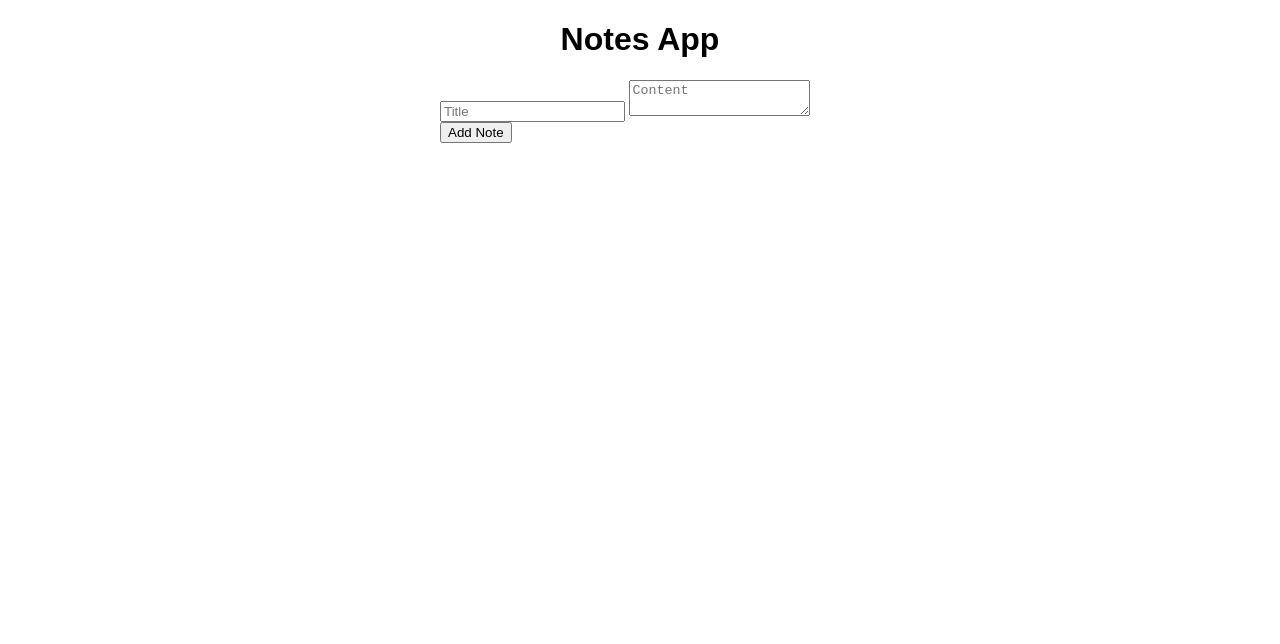
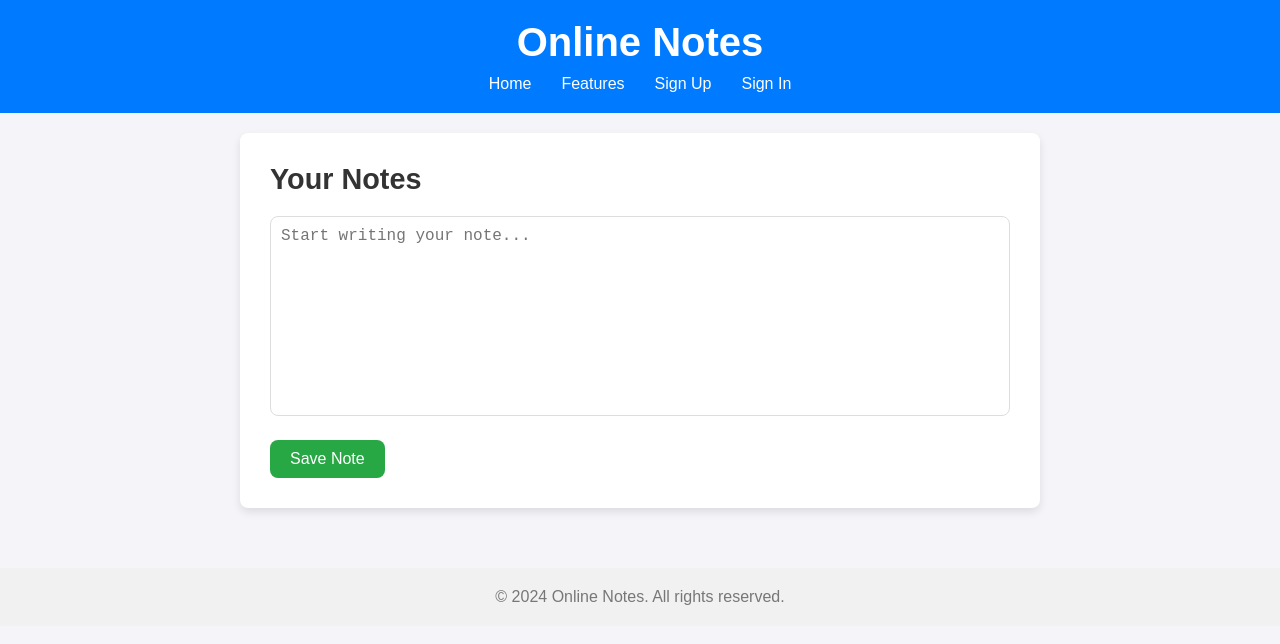
Before and after one commit to newaitayush/notes, a website: page public/index.html in a window 1280 px wide. Drawn offline with Linux system fonts and the light colour scheme.

Commit message:
Updated HTML and CSS

```diff
--- a/public/index.html
+++ b/public/index.html
@@ -3,18 +3,32 @@
 <head>
     <meta charset="UTF-8">
     <meta name="viewport" content="width=device-width, initial-scale=1.0">
-    <title>Notes App</title>
+    <title>Online Notes</title>
     <link rel="stylesheet" href="styles.css">
-    <script src="./app.js"></script>
 </head>
 <body>
-    <h1>Notes App</h1>
-    <form id="note-form">
-        <input type="text" id="title" placeholder="Title" required>
-        <textarea id="content" placeholder="Content" required></textarea>
-        <button type="submit">Add Note</button>
-    </form>
-    <ul id="notes-list"></ul>
-    <script src="app.js"></script>
+    <header>
+        <h1>Online Notes</h1>
+        <nav>
+            <ul>
+                <li><a href="#">Home</a></li>
+                <li><a href="#">Features</a></li>
+                <li><a href="#">Sign Up</a></li>
+                <li><a href="#">Sign In</a></li>
+            </ul>
+        </nav>
+    </header>
+
+    <main>
+        <section class="note-container">
+            <h2>Your Notes</h2>
+            <textarea placeholder="Start writing your note..."></textarea>
+            <button class="save-btn">Save Note</button>
+        </section>
+    </main>
+
+    <footer>
+        <p>&copy; 2024 Online Notes. All rights reserved.</p>
+    </footer>
 </body>
 </html>
--- a/public/styles.css
+++ b/public/styles.css
@@ -1,5 +1,104 @@
-body { font-family: Arial, sans-serif; }
-h1 { text-align: center; }
-form { max-width: 400px; margin: 20px auto; }
-ul { list-style-type: none; padding: 0; }
-li { background: #f4f4f4; margin: 10px 0; padding: 10px; }
+/* General Reset */
+* {
+    margin: 0;
+    padding: 0;
+    box-sizing: border-box;
+}
+
+/* Body and Font Setup */
+body {
+    font-family: Arial, sans-serif;
+    background-color: #f4f4f9;
+    color: #333;
+}
+
+/* Header */
+header {
+    background-color: #007bff;
+    color: white;
+    padding: 20px;
+    text-align: center;
+}
+
+header h1 {
+    font-size: 2.5rem;
+}
+
+header nav ul {
+    list-style: none;
+    display: flex;
+    justify-content: center;
+    margin-top: 10px;
+}
+
+header nav ul li {
+    margin: 0 15px;
+}
+
+header nav ul li a {
+    color: white;
+    text-decoration: none;
+    font-size: 1rem;
+    transition: color 0.3s;
+}
+
+header nav ul li a:hover {
+    color: #f0f0f0;
+}
+
+/* Main Content */
+main {
+    padding: 20px;
+}
+
+.note-container {
+    background-color: white;
+    border-radius: 8px;
+    padding: 30px;
+    max-width: 800px;
+    margin: 0 auto;
+    box-shadow: 0 4px 8px rgba(0, 0, 0, 0.1);
+}
+
+.note-container h2 {
+    font-size: 1.8rem;
+    margin-bottom: 20px;
+}
+
+textarea {
+    width: 100%;
+    height: 200px;
+    padding: 10px;
+    border: 1px solid #ddd;
+    border-radius: 8px;
+    font-size: 1rem;
+    resize: none;
+    margin-bottom: 20px;
+}
+
+.save-btn {
+    background-color: #28a745;
+    color: white;
+    padding: 10px 20px;
+    font-size: 1rem;
+    border: none;
+    border-radius: 8px;
+    cursor: pointer;
+}
+
+.save-btn:hover {
+    background-color: #218838;
+}
+
+/* Footer */
+footer {
+    text-align: center;
+    padding: 20px;
+    background-color: #f1f1f1;
+    margin-top: 40px;
+}
+
+footer p {
+    font-size: 1rem;
+    color: #777;
+}
```
